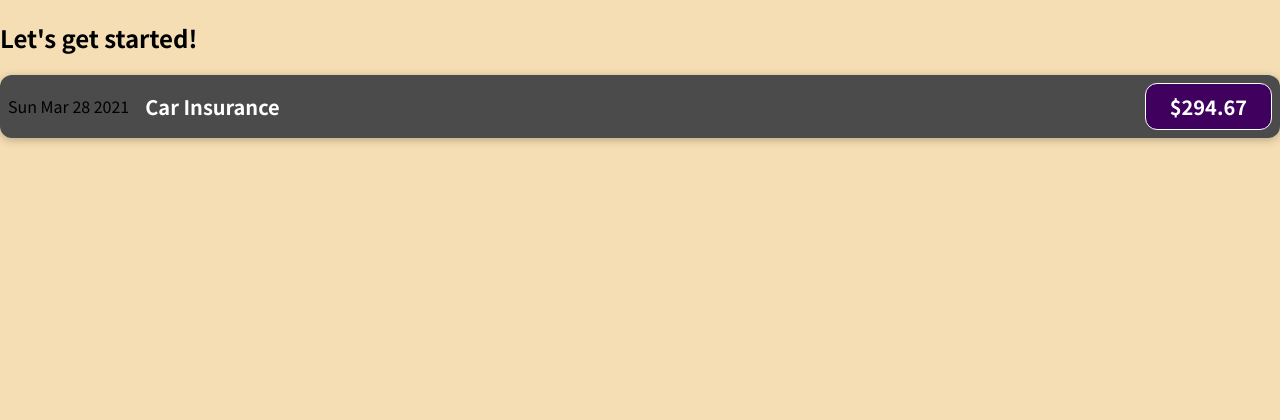
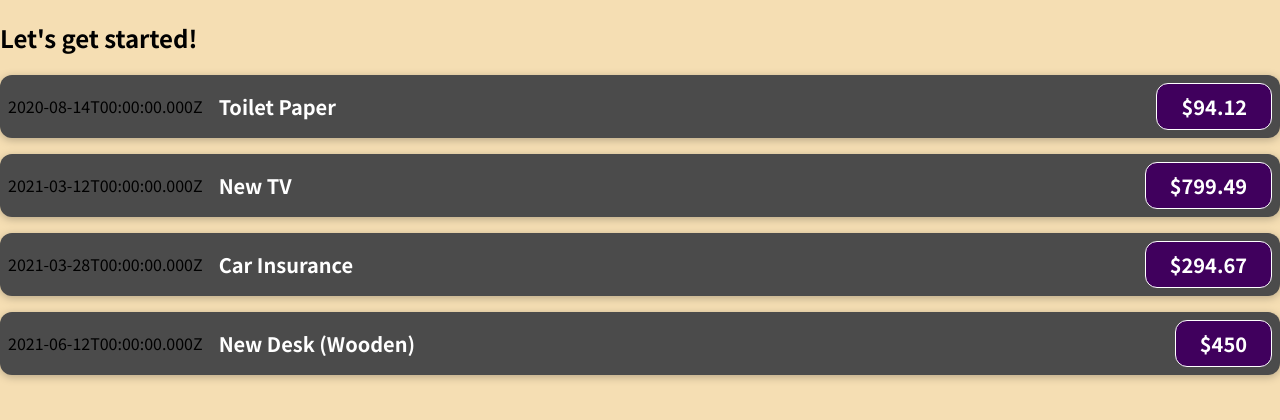
Before and after one commit to AgnesChang0227/react-session3-4, a JavaScript app: page / in a window 1280 px wide. Shown: the top 420 px of the page. Built offline with nearby package versions, Linux system fonts and the light colour scheme.

Commit message:
將app.js 的props 傳送到另一個components,變成一個object並使用

```diff
--- a/src/App.js
+++ b/src/App.js
@@ -3,12 +3,38 @@
 
 //Main component
 function App(){
+    //props
+    const expenses = [
+        {
+            id: 'e1',
+            title: 'Toilet Paper',
+            amount: 94.12,
+            date: new Date(2020, 7, 14),
+        },
+        { id: 'e2', title: 'New TV', amount: 799.49, date: new Date(2021, 2, 12) },
+        {
+            id: 'e3',
+            title: 'Car Insurance',
+            amount: 294.67,
+            date: new Date(2021, 2, 28),
+        },
+        {
+            id: 'e4',
+            title: 'New Desk (Wooden)',
+            amount: 450,
+            date: new Date(2021, 5, 12),
+        },
+    ];
+
   return(
       //JSX => JS XML => HTML(XML) in JS
       <div>
         <h2>Let's get started!</h2>
-          {/*放置import的components*/}
-          <ExpenseItem/>
+          {/*將props 傳送至component*/}
+          <ExpenseItem title={expenses[0].title} amount={expenses[0].amount} date={expenses[0].date}/>
+          <ExpenseItem title={expenses[1].title} amount={expenses[1].amount} date={expenses[1].date}/>
+          <ExpenseItem title={expenses[2].title} amount={expenses[2].amount} date={expenses[2].date}/>
+          <ExpenseItem title={expenses[3].title} amount={expenses[3].amount} date={expenses[3].date}/>
       </div>
   )
 }
--- a/src/components/ExpenseItem.js
+++ b/src/components/ExpenseItem.js
@@ -1,21 +1,17 @@
 import "./ExpenseItem.css";//import css
 
-const ExpenseItem = () => {
-    //JS code
-    const expenseDate = new Date(2021,2,28);
-    const expenseTitle = "Car Insurance";
-    const expenseAmount = 294.67;
-
+//app.js 會傳送一個object過來 => props
+const ExpenseItem = (props) => {
     return (//return沒有()就只會return 一行
         //在div配置className，以使用css中的style
         <div className="expense-item">
-            {/*object 要先變成string 再放入{}*/}
-            <div>{expenseDate.toDateString()}</div>
+            {/*在{}中放入props.attribute*/}
+            <div>{props.date.toISOString()}</div>
             <div className="expense-item__description">
                 {/*用{}放入JS code => string  */}
-                <h2>{expenseTitle}</h2>
+                <h2>{props.title}</h2>
                 {/*放入number的話 要用${} */}
-                <div className="expense-item__price">${expenseAmount}</div>
+                <div className="expense-item__price">${props.amount}</div>
             </div>
         </div>
     )//因此要用()括起來
```
